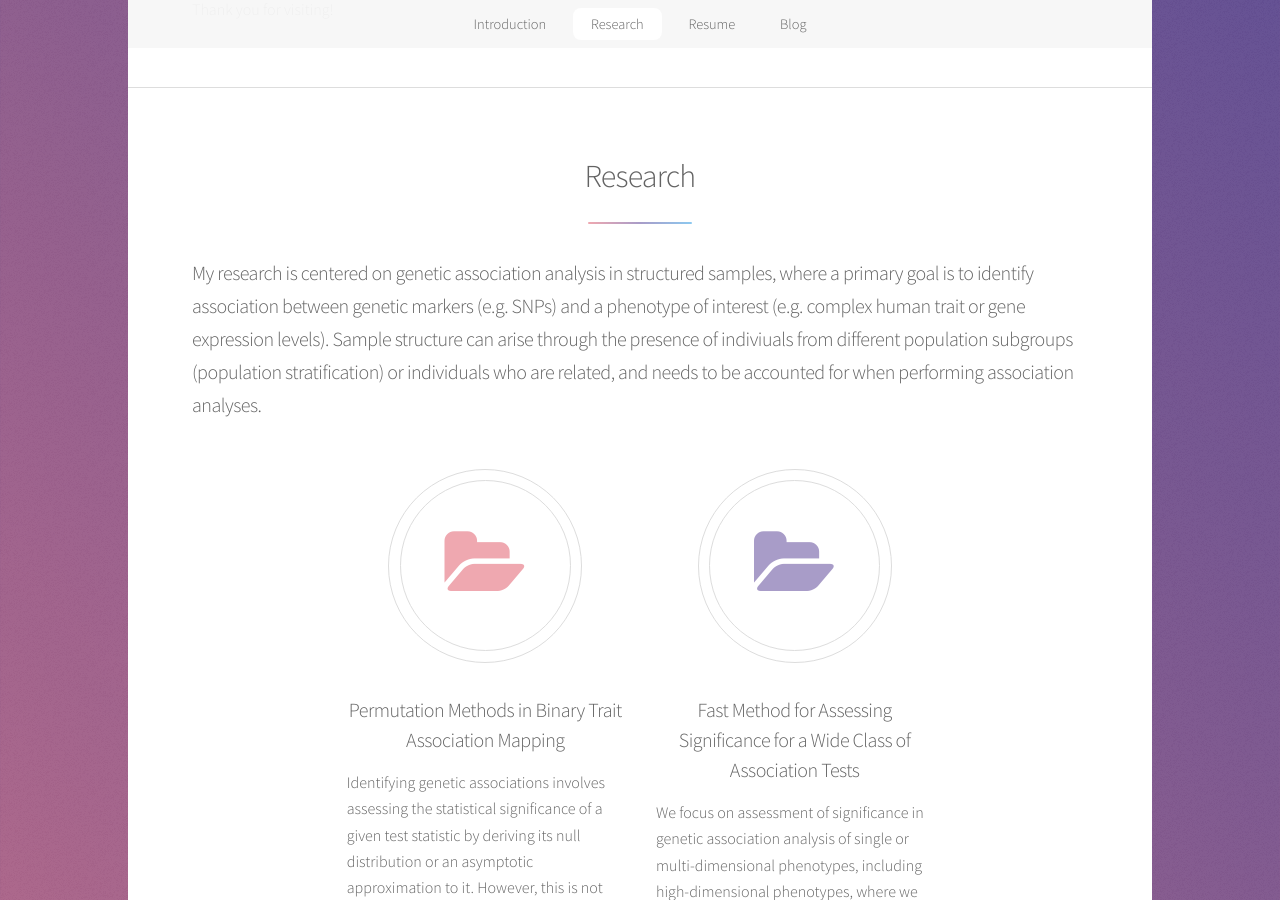
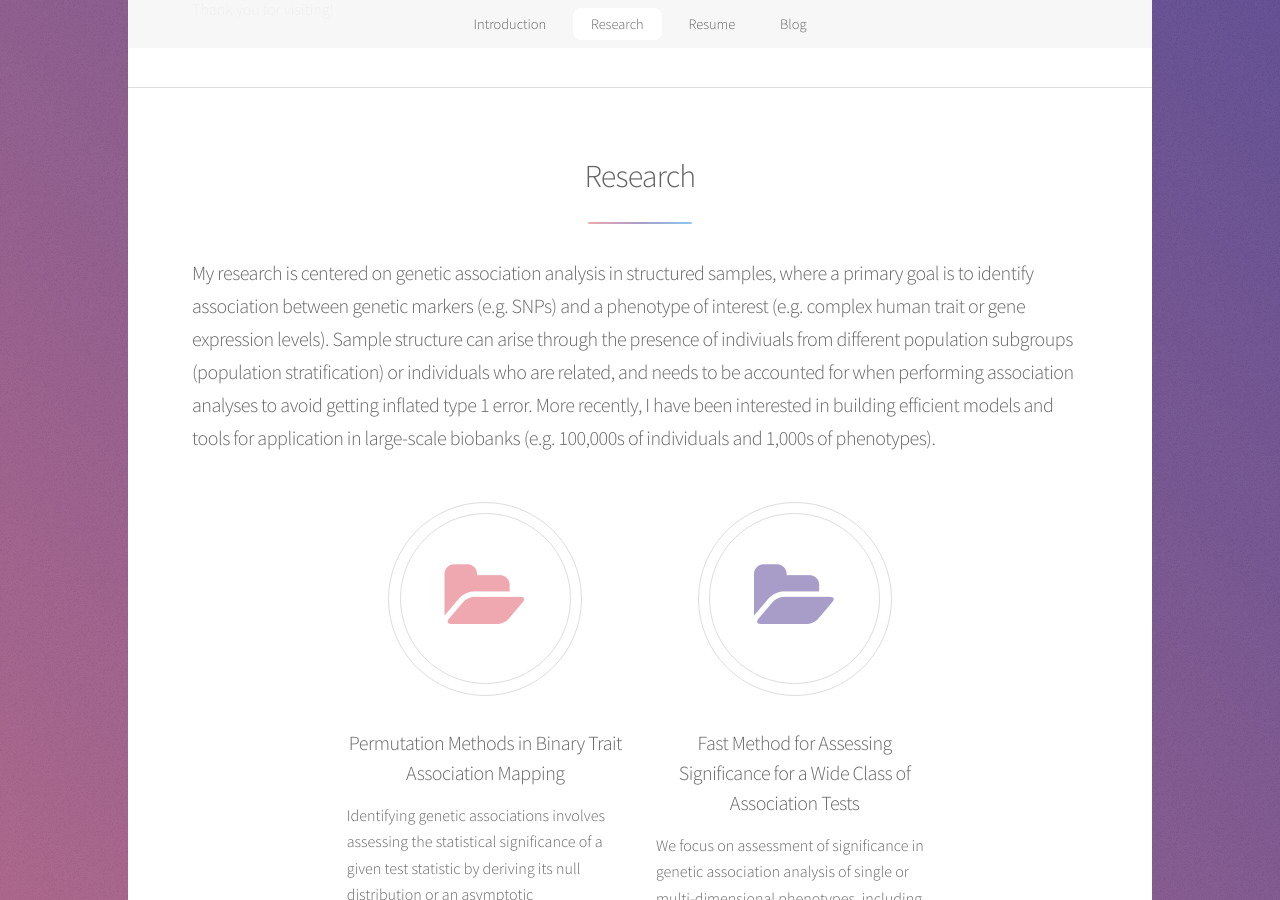
Before and after one commit to joellesophya/joellesophya.github.io, a Jekyll site: the page built from index.html, in a window 1280 px wide and 900 px high, scrolled down 968 px. Built offline with Jekyll 4.4.1, drawn with Linux system fonts in a browser that asks for light colours.

Commit message:
update info

```diff
--- a/index.html
+++ b/index.html
@@ -32,7 +32,9 @@ I currently work at the Regeneron Genetics Center where my research focuses on d
 <section id="first" class="main special">
     <header class="major">
         <h2>Research</h2>
-        <p> My research is centered on genetic association analysis in structured samples, where a primary goal is to identify association between genetic markers (e.g. SNPs) and a phenotype of interest (e.g. complex human trait or gene expression levels). Sample structure can arise through the presence of indiviuals from different population subgroups (population stratification) or individuals who are related, and needs to be accounted for when performing association analyses.</p>
+        <p>
+        My research is centered on genetic association analysis in structured samples, where a primary goal is to identify association between genetic markers (e.g. SNPs) and a phenotype of interest (e.g. complex human trait or gene expression levels). Sample structure can arise through the presence of indiviuals from different population subgroups (population stratification) or individuals who are related, and needs to be accounted for when performing association analyses to avoid getting inflated type 1 error. More recently, I have been interested in building efficient models and tools for application in large-scale biobanks (e.g. 100,000s of individuals and 1,000s of phenotypes).
+        </p>
     </header>
     <ul class="features">
         <li>
```
